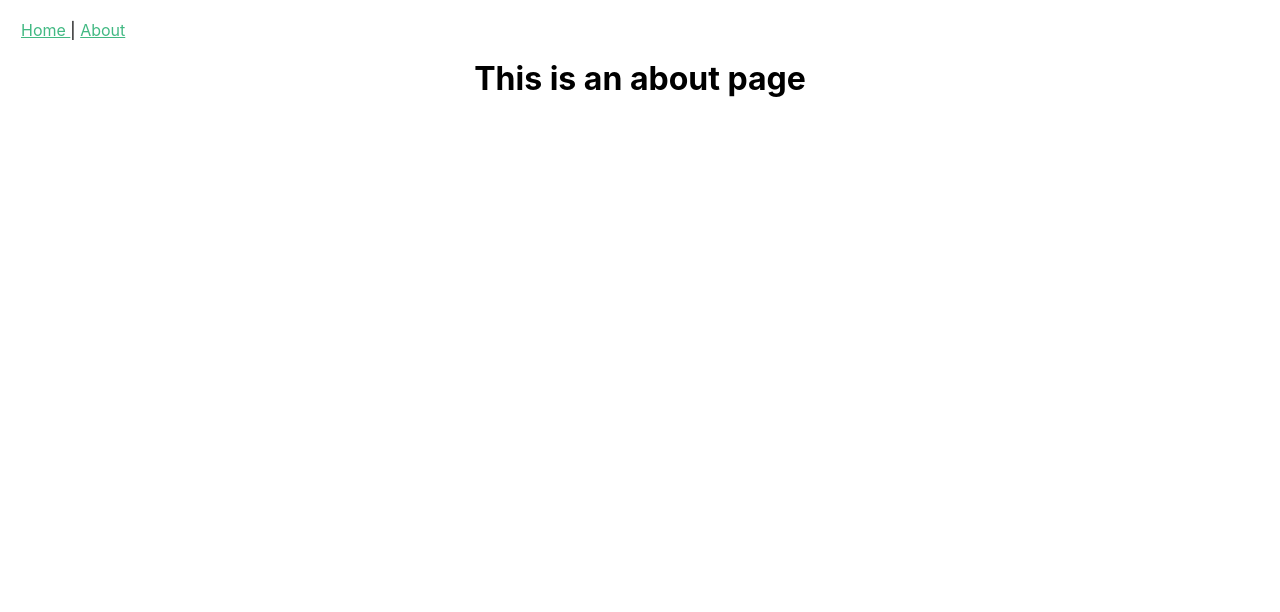
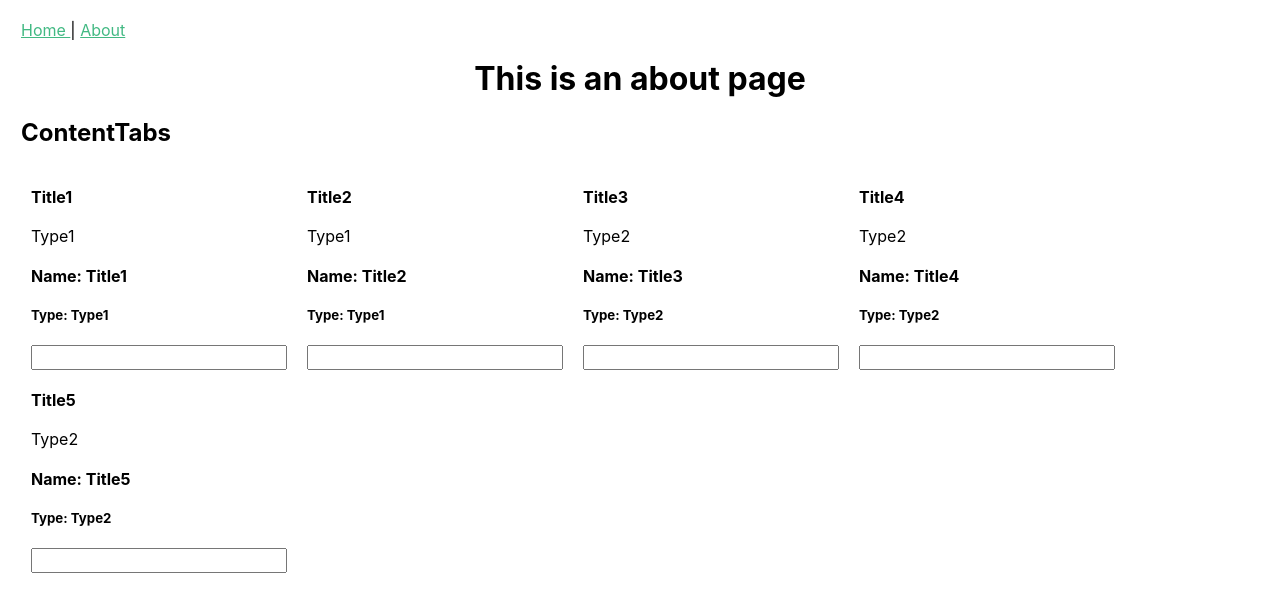
Before and after one commit to zheltkevich/boilerplate, a Vue app: page /about in a window 1280 px wide. Shown: the top 612 px of the page. Built offline with nearby package versions, Linux system fonts and the light colour scheme; a web font is replaced by a local one.

Commit message:
Add components

```diff
--- a/src/vue/components/ContentTabs.vue
+++ b/src/vue/components/ContentTabs.vue
@@ -0,0 +1,77 @@
+<template>
+    <section class="content-tabs">
+        <ul class="content-tabs__list">
+            <ContentTabsItem
+                v-for="(tab, i) of tabs"
+                :key="i"
+                class="content-tabs__item"
+                v-bind="getTabsData(tab)"
+                @click="tabClickHandler(i)">
+                <template #type1Content>
+                    <h4>Name: {{ tab.name }}</h4>
+                    <h5>Type: {{ tab.type }}</h5>
+                    <input type="number">
+                </template>
+
+                <template #type2Content>
+                    <h4>Name: {{ tab.name }}</h4>
+                    <h5>Type: {{ tab.type }}</h5>
+                    <input type="text">
+                </template>
+            </ContentTabsItem>
+        </ul>
+    </section>
+</template>
+
+<script>
+import ContentTabsItem from '@/vue/components/ContentTabsItem.vue';
+const TABS_DATA = [
+    {
+        name: 'Title1',
+        type: 'Type1',
+        text: 'ahdvhbkr',
+    },
+    {
+        name: 'Title2',
+        type: 'Type1',
+        text: 'jhbsghdc',
+    },
+    {
+        name: 'Title3',
+        type: 'Type2',
+        text: 'bgkscjbv',
+    },
+    {
+        name: 'Title4',
+        type: 'Type2',
+        text: 'bgkscjbv',
+    },
+    {
+        name: 'Title5',
+        type: 'Type2',
+        text: 'bgkscjbv',
+    },
+];
+export default {
+    name: 'ContentTabs',
+    components: {
+        ContentTabsItem,
+    },
+    data() {
+        return {
+            tabs: TABS_DATA,
+        };
+    },
+    computed: {
+
+    },
+    methods: {
+        getTabsData(item) {
+            return {
+                tabName: item.name,
+                tabType: item.type,
+            };
+        },
+    },
+};
+</script>
--- /dev/null
+++ b/src/vue/components/ContentTabsItem.vue
@@ -0,0 +1,42 @@
+<template>
+    <li class="content-tabs__item">
+        <h4>{{ tabName }}</h4>
+        <p>{{ tabType }}</p>
+
+        <div
+            v-if="tabType === 'Type1'"
+            class="content-tabs__item-content">
+            <slot
+
+                name="type1Content">
+                <input type="text">
+            </slot>
+        </div>
+
+        <div
+            v-else-if="tabType === 'Type2'"
+            class="content-tabs__item-content">
+            <slot
+
+                name="type2Content">
+                <input type="text">
+            </slot>
+        </div>
+    </li>
+</template>
+
+<script>
+export default {
+    name: 'ContentTabsItem',
+    props: {
+        tabName: {
+            type: String,
+            default: '',
+        },
+        tabType: {
+            type: String,
+            default: '',
+        },
+    },
+};
+</script>
--- a/src/vue/views/AboutPage.vue
+++ b/src/vue/views/AboutPage.vue
@@ -1,5 +1,20 @@
 <template>
     <div class="about">
         <h1>This is an about page</h1>
+        <div>
+            <h2>ContentTabs</h2>
+            <ContentTabs />
+        </div>
     </div>
 </template>
+
+<script>
+import ContentTabs from '@/vue/components/ContentTabs.vue';
+
+export default {
+    name: 'AboutPage',
+    components: {
+        ContentTabs,
+    },
+};
+</script>
--- a/webpack.config.js
+++ b/webpack.config.js
@@ -50,7 +50,7 @@ module.exports = {
         hot: isDevelopment,
         open: true,
         compress: true,
-        port: 8080,
+        port: 'auto',
         client: {
             reconnect: 5,
             overlay: {
```
